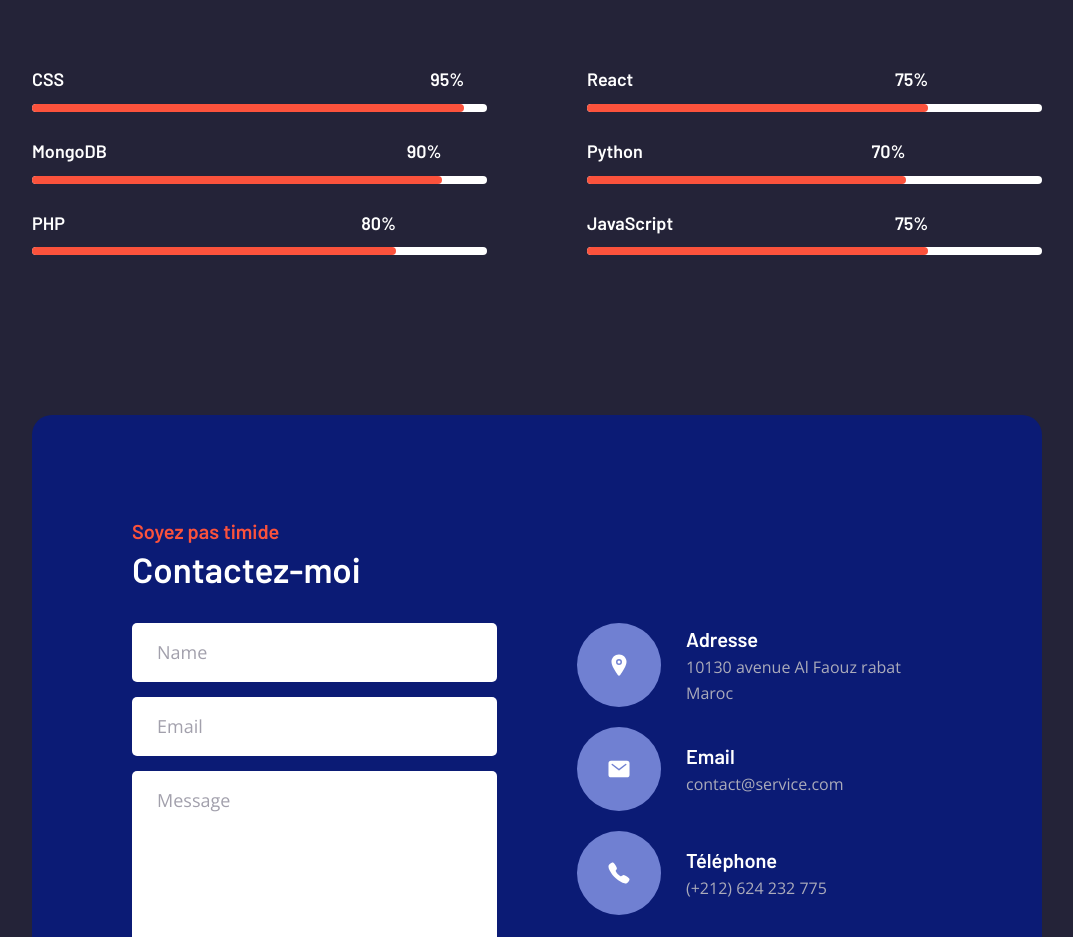
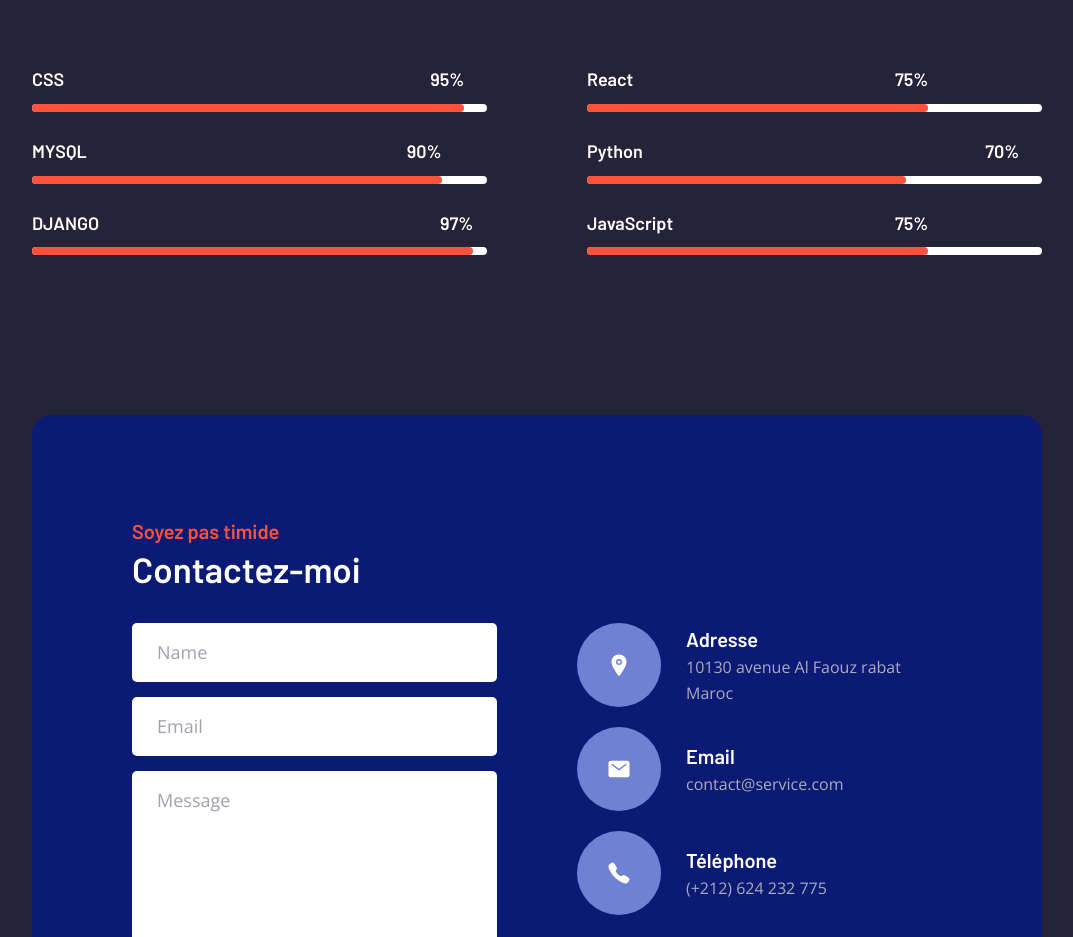
Before and after one commit to keita8/abdul-portfolio, a plain HTML site: page index.html in a window 1280 px wide. Shown: the part 3940-4877 px from the top of the page, without its empty margins (103-1176 px from the left). Drawn offline with nearby package versions, Linux system fonts and the light colour scheme.

Commit message:
seconde version

```diff
--- a/index.html
+++ b/index.html
@@ -346,7 +346,7 @@
 
             <li class="skills-item">
               <div class="wrapper" style="width: 90%">
-                <h3 class="skills-title">MongoDB</h3>
+                <h3 class="skills-title">MYSQL</h3>
 
                 <data class="skills-data" value="90">90%</data>
               </div>
@@ -357,7 +357,7 @@
             </li>
 
             <li class="skills-item">
-              <div class="wrapper" style="width: 70%">
+              <div class="wrapper" style="width: 95%">
                 <h3 class="skills-title">Python</h3>
 
                 <data class="skills-data" value="70">70%</data>
@@ -369,14 +369,14 @@
             </li>
 
             <li class="skills-item">
-              <div class="wrapper" style="width: 80%">
-                <h3 class="skills-title">PHP</h3>
+              <div class="wrapper" style="width: 97%">
+                <h3 class="skills-title">DJANGO</h3>
 
-                <data class="skills-data" value="80">80%</data>
+                <data class="skills-data" value="80">97%</data>
               </div>
 
               <div class="skills-progress-box">
-                <div class="skills-progress" style="width: 80%"></div>
+                <div class="skills-progress" style="width: 97%"></div>
               </div>
             </li>
 
```
